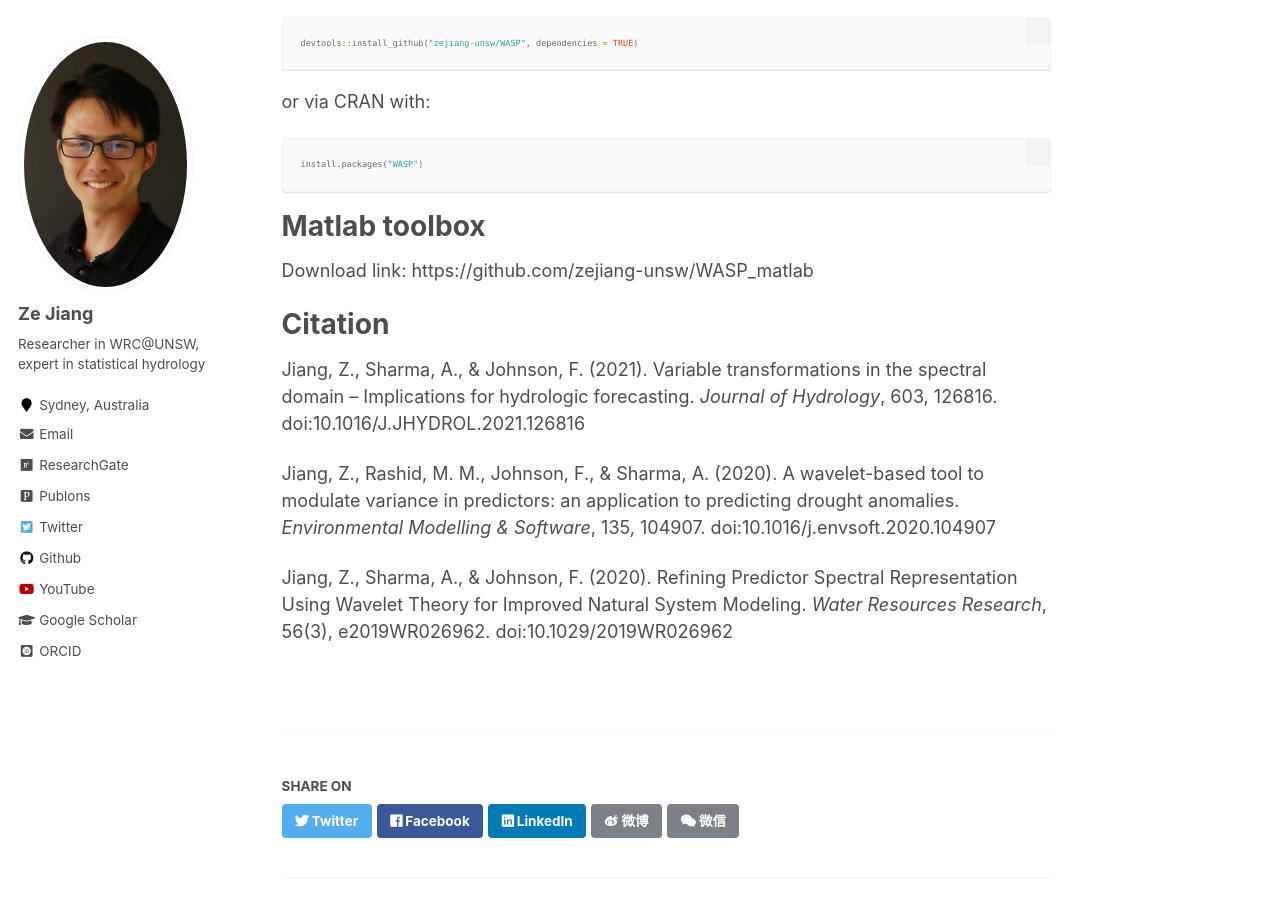
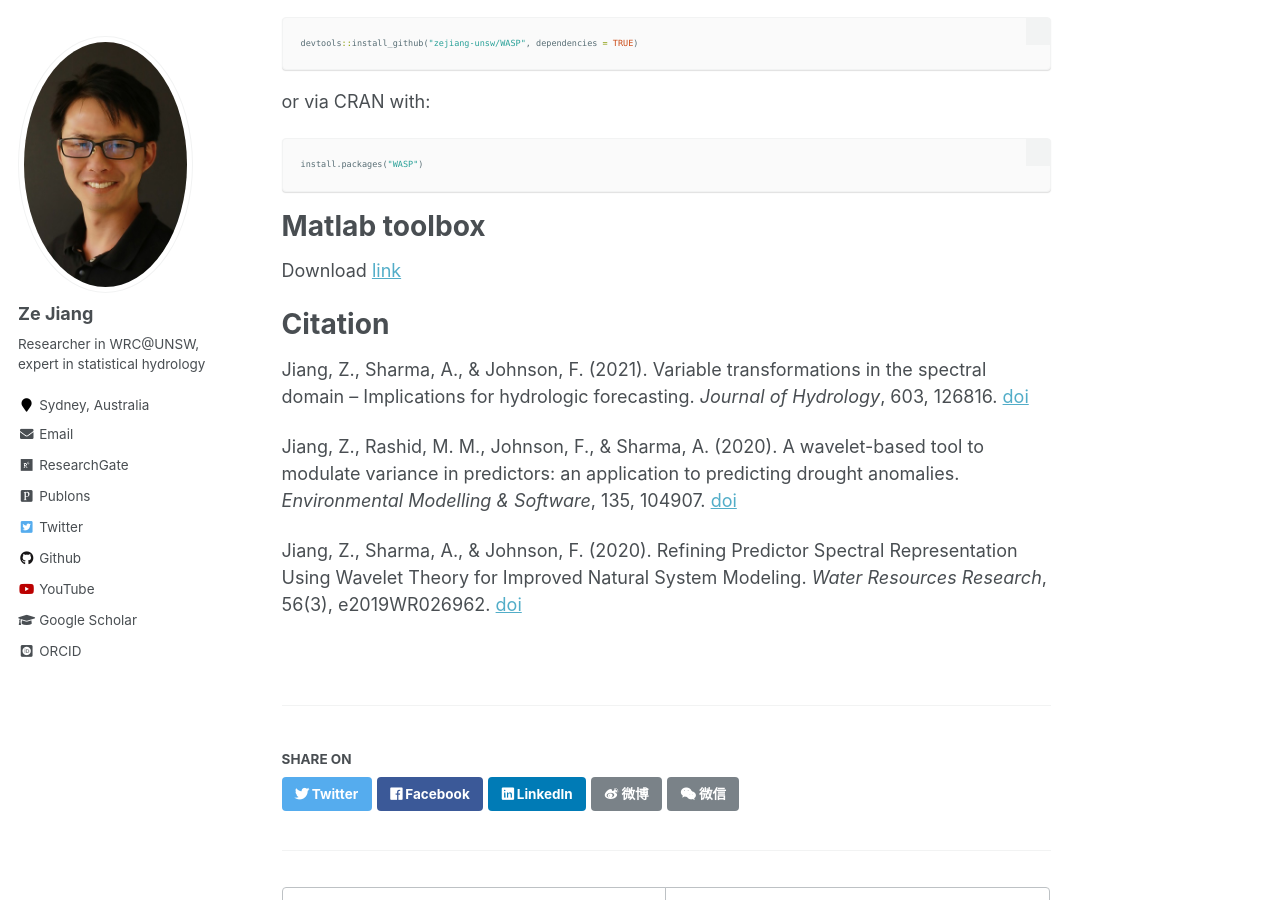
Before and after one commit to zejiang-unsw/zejiang-unsw.github.io, a Jekyll site: the page built from _software/WASP.md, in a window 1280 px wide and 900 px high, scrolled down 1327 px. Built offline with Jekyll 4.4.1, drawn with Linux system fonts in a browser that asks for light colours; some web fonts are replaced.

Commit message:
Update WASP.md

```diff
--- a/_software/WASP.md
+++ b/_software/WASP.md
@@ -38,12 +38,12 @@ install.packages("WASP")
 
 # Matlab toolbox
 
-Download link: https://github.com/zejiang-unsw/WASP_matlab
+Download [link](https://github.com/zejiang-unsw/WASP_matlab)
 
 
 # Citation
-Jiang, Z., Sharma, A., & Johnson, F. (2021). Variable transformations in the spectral domain – Implications for hydrologic forecasting. *Journal of Hydrology*, 603, 126816. doi:10.1016/J.JHYDROL.2021.126816
+Jiang, Z., Sharma, A., & Johnson, F. (2021). Variable transformations in the spectral domain – Implications for hydrologic forecasting. *Journal of Hydrology*, 603, 126816. [doi](https://doi.org/10.1016/J.JHYDROL.2021.126816)
 
-Jiang, Z., Rashid, M. M., Johnson, F., & Sharma, A. (2020). A wavelet-based tool to modulate variance in predictors: an application to predicting drought anomalies. *Environmental Modelling & Software*, 135, 104907. doi:10.1016/j.envsoft.2020.104907
+Jiang, Z., Rashid, M. M., Johnson, F., & Sharma, A. (2020). A wavelet-based tool to modulate variance in predictors: an application to predicting drought anomalies. *Environmental Modelling & Software*, 135, 104907. [doi](https://doi.org/10.1016/j.envsoft.2020.104907)
 
-Jiang, Z., Sharma, A., & Johnson, F. (2020). Refining Predictor Spectral Representation Using Wavelet Theory for Improved Natural System Modeling. *Water Resources Research*, 56(3), e2019WR026962. doi:10.1029/2019WR026962
+Jiang, Z., Sharma, A., & Johnson, F. (2020). Refining Predictor Spectral Representation Using Wavelet Theory for Improved Natural System Modeling. *Water Resources Research*, 56(3), e2019WR026962. [doi](https://doi.org/10.1029/2019WR026962)
```
